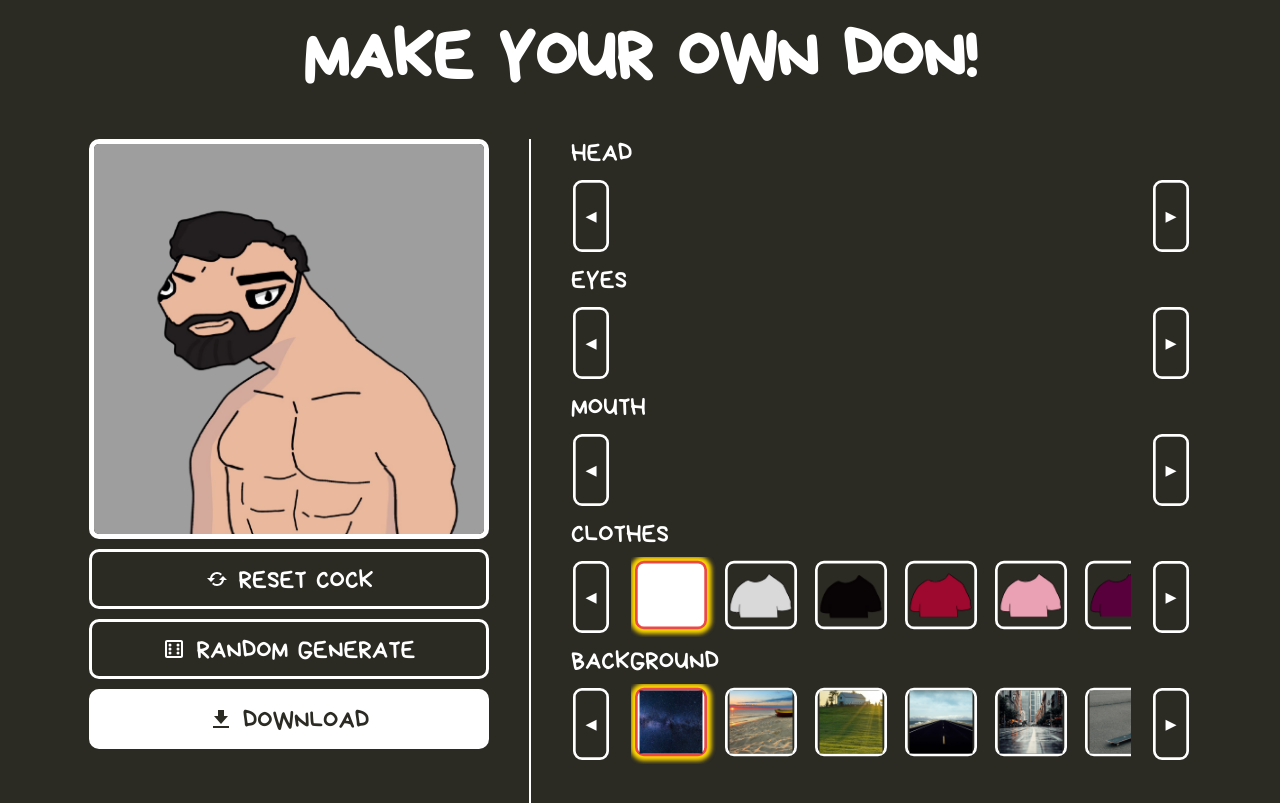
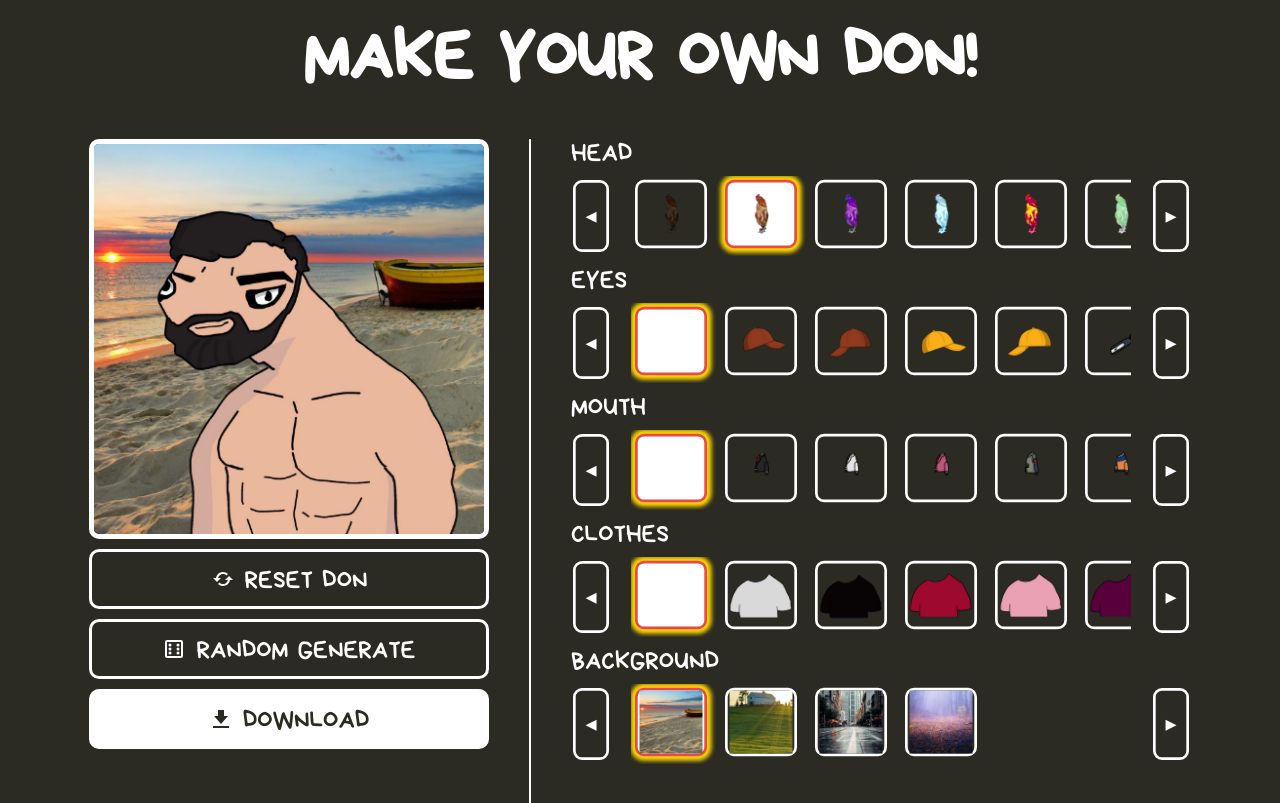
Before and after one commit to gyllianerae/don-bilsorian, a plain HTML site: page index.html in a window 1280 px wide. Shown: the part 73-876 px from the top of the page. Drawn offline with nearby package versions, Linux system fonts and the light colour scheme.

Commit message:
added bg

```diff
--- a/index.html
+++ b/index.html
@@ -37,7 +37,7 @@
                     <canvas id="mainCanvas"></canvas>
                     <div class="light-button" id="reset-btn">
                         <img src="mememaker-assets/img/refresh.png">
-                        RESET COCK
+                        RESET DON
                     </div>
                     <div class="light-button" id="random-btn">
                         <img src="mememaker-assets/img/dice.png">
@@ -64,8 +64,8 @@
                         </div>
                     </div>
 
-                    <div class="section-header">HEAD</div>
-                    <div class="selector">
+                    <div class="section-header hide">HEAD</div>
+                    <div class="selector hide">
                         <div class="dir-button" id="head-left">◀</div>
                         <div class="parts-wrap">
                             <div class="parts-list" id="head-list">
@@ -74,8 +74,8 @@
                         <div class="dir-button" id="head-right">▶</div>
                     </div>
 
-                    <div class="section-header">EYES</div>
-                    <div class="selector">
+                    <div class="section-header hide">EYES</div>
+                    <div class="selector hide">
                         <div class="dir-button" id="hat-left">◀</div>
                         <div class="parts-wrap">
                             <div class="parts-list" id="hat-list">
@@ -84,8 +84,8 @@
                         <div class="dir-button" id="hat-right">▶</div>
                     </div>
 
-                    <div class="section-header">MOUTH</div>
-                    <div class="selector">
+                    <div class="section-header hide">MOUTH</div>
+                    <div class="selector hide">
                         <div class="dir-button" id="top-left">◀</div>
                         <div class="parts-wrap">
                             <div class="parts-list" id="acc-list">
--- a/mememaker-assets/scripts/script.js
+++ b/mememaker-assets/scripts/script.js
@@ -134,55 +134,55 @@ function selectParts(type, idx) {
 
 AddParts(bodyList, 'body',0, 'mememaker-assets/img/icons/icon-0.png', 'mememaker-assets/img/don.png', true);
 
-// AddParts(headList, 'head',0, 'mememaker-assets/img/icons/icon-0.png', 'mememaker-assets/img/chicken/0.png');
-// AddParts(headList, 'head',1, 'mememaker-assets/img/icons/icon-1.png', 'mememaker-assets/img/chicken/1.png', true);
-// AddParts(headList, 'head',2, 'mememaker-assets/img/icons/icon-2.png', 'mememaker-assets/img/chicken/2.png');
-// AddParts(headList, 'head',3, 'mememaker-assets/img/icons/icon-3.png', 'mememaker-assets/img/chicken/3.png');
-// AddParts(headList, 'head',4, 'mememaker-assets/img/icons/icon-4.png', 'mememaker-assets/img/chicken/4.png');
-// AddParts(headList, 'head',5, 'mememaker-assets/img/icons/icon-5.png', 'mememaker-assets/img/chicken/5.png');
-// AddParts(headList, 'head',6, 'mememaker-assets/img/icons/icon-6.png', 'mememaker-assets/img/chicken/6.png');
-// AddParts(headList, 'head',7, 'mememaker-assets/img/icons/icon-7.png', 'mememaker-assets/img/chicken/7.png');
-// AddParts(headList, 'head',8, 'mememaker-assets/img/icons/icon-8.png', 'mememaker-assets/img/chicken/8.png');
-// AddParts(headList, 'head',9, 'mememaker-assets/img/icons/icon-9.png', 'mememaker-assets/img/chicken/9.png');
+AddParts(headList, 'head',0, 'mememaker-assets/img/icons/icon-0.png', 'mememaker-assets/img/chicken/0.png');
+AddParts(headList, 'head',1, 'mememaker-assets/img/icons/icon-1.png', 'mememaker-assets/img/chicken/1.png', true);
+AddParts(headList, 'head',2, 'mememaker-assets/img/icons/icon-2.png', 'mememaker-assets/img/chicken/2.png');
+AddParts(headList, 'head',3, 'mememaker-assets/img/icons/icon-3.png', 'mememaker-assets/img/chicken/3.png');
+AddParts(headList, 'head',4, 'mememaker-assets/img/icons/icon-4.png', 'mememaker-assets/img/chicken/4.png');
+AddParts(headList, 'head',5, 'mememaker-assets/img/icons/icon-5.png', 'mememaker-assets/img/chicken/5.png');
+AddParts(headList, 'head',6, 'mememaker-assets/img/icons/icon-6.png', 'mememaker-assets/img/chicken/6.png');
+AddParts(headList, 'head',7, 'mememaker-assets/img/icons/icon-7.png', 'mememaker-assets/img/chicken/7.png');
+AddParts(headList, 'head',8, 'mememaker-assets/img/icons/icon-8.png', 'mememaker-assets/img/chicken/8.png');
+AddParts(headList, 'head',9, 'mememaker-assets/img/icons/icon-9.png', 'mememaker-assets/img/chicken/9.png');
 
-// AddParts(hatList, 'hat',0, 'mememaker-assets/img/none.png', undefined, true);
-// AddParts(hatList, 'hat',1, 'mememaker-assets/img/icons/icon-head001.png', 'mememaker-assets/img/head/head001.png');
-// AddParts(hatList, 'hat',2, 'mememaker-assets/img/icons/icon-head002.png', 'mememaker-assets/img/head/head002.png');
-// AddParts(hatList, 'hat',3, 'mememaker-assets/img/icons/icon-head003.png', 'mememaker-assets/img/head/head003.png');
-// AddParts(hatList, 'hat',4, 'mememaker-assets/img/icons/icon-head004.png', 'mememaker-assets/img/head/head004.png');
-// AddParts(hatList, 'hat',5, 'mememaker-assets/img/icons/icon-head005.png', 'mememaker-assets/img/head/head005.png');
-// AddParts(hatList, 'hat',6, 'mememaker-assets/img/icons/icon-head006.png', 'mememaker-assets/img/head/head006.png');
-// AddParts(hatList, 'hat',7, 'mememaker-assets/img/icons/icon-head007.png', 'mememaker-assets/img/head/head007.png');
-// AddParts(hatList, 'hat',8, 'mememaker-assets/img/icons/icon-head008.png', 'mememaker-assets/img/head/head008.png');
-// AddParts(hatList, 'hat',9, 'mememaker-assets/img/icons/icon-head009.png', 'mememaker-assets/img/head/head009.png');
-// AddParts(hatList, 'hat',10, 'mememaker-assets/img/icons/icon-head010.png', 'mememaker-assets/img/head/head010.png');
-// AddParts(hatList, 'hat',11, 'mememaker-assets/img/icons/icon-head011.png', 'mememaker-assets/img/head/head011.png');
-// AddParts(hatList, 'hat',12, 'mememaker-assets/img/icons/icon-head012.png', 'mememaker-assets/img/head/head012.png');
-// AddParts(hatList, 'hat',13, 'mememaker-assets/img/icons/icon-head013.png', 'mememaker-assets/img/head/head013.png');
-// AddParts(hatList, 'hat',14, 'mememaker-assets/img/icons/icon-head014.png', 'mememaker-assets/img/head/head014.png');
-// AddParts(hatList, 'hat',15, 'mememaker-assets/img/icons/icon-head015.png', 'mememaker-assets/img/head/head015.png');
-// AddParts(hatList, 'hat',16, 'mememaker-assets/img/icons/icon-head016.png', 'mememaker-assets/img/head/head016.png');
-// AddParts(hatList, 'hat',17, 'mememaker-assets/img/icons/icon-head017.png', 'mememaker-assets/img/head/head017.png');
-// AddParts(hatList, 'hat',18, 'mememaker-assets/img/icons/icon-head018.png', 'mememaker-assets/img/head/head018.png');
-// AddParts(hatList, 'hat',19, 'mememaker-assets/img/icons/icon-head019.png', 'mememaker-assets/img/head/head019.png');
+AddParts(hatList, 'hat',0, 'mememaker-assets/img/none.png', undefined, true);
+AddParts(hatList, 'hat',1, 'mememaker-assets/img/icons/icon-head001.png', 'mememaker-assets/img/head/head001.png');
+AddParts(hatList, 'hat',2, 'mememaker-assets/img/icons/icon-head002.png', 'mememaker-assets/img/head/head002.png');
+AddParts(hatList, 'hat',3, 'mememaker-assets/img/icons/icon-head003.png', 'mememaker-assets/img/head/head003.png');
+AddParts(hatList, 'hat',4, 'mememaker-assets/img/icons/icon-head004.png', 'mememaker-assets/img/head/head004.png');
+AddParts(hatList, 'hat',5, 'mememaker-assets/img/icons/icon-head005.png', 'mememaker-assets/img/head/head005.png');
+AddParts(hatList, 'hat',6, 'mememaker-assets/img/icons/icon-head006.png', 'mememaker-assets/img/head/head006.png');
+AddParts(hatList, 'hat',7, 'mememaker-assets/img/icons/icon-head007.png', 'mememaker-assets/img/head/head007.png');
+AddParts(hatList, 'hat',8, 'mememaker-assets/img/icons/icon-head008.png', 'mememaker-assets/img/head/head008.png');
+AddParts(hatList, 'hat',9, 'mememaker-assets/img/icons/icon-head009.png', 'mememaker-assets/img/head/head009.png');
+AddParts(hatList, 'hat',10, 'mememaker-assets/img/icons/icon-head010.png', 'mememaker-assets/img/head/head010.png');
+AddParts(hatList, 'hat',11, 'mememaker-assets/img/icons/icon-head011.png', 'mememaker-assets/img/head/head011.png');
+AddParts(hatList, 'hat',12, 'mememaker-assets/img/icons/icon-head012.png', 'mememaker-assets/img/head/head012.png');
+AddParts(hatList, 'hat',13, 'mememaker-assets/img/icons/icon-head013.png', 'mememaker-assets/img/head/head013.png');
+AddParts(hatList, 'hat',14, 'mememaker-assets/img/icons/icon-head014.png', 'mememaker-assets/img/head/head014.png');
+AddParts(hatList, 'hat',15, 'mememaker-assets/img/icons/icon-head015.png', 'mememaker-assets/img/head/head015.png');
+AddParts(hatList, 'hat',16, 'mememaker-assets/img/icons/icon-head016.png', 'mememaker-assets/img/head/head016.png');
+AddParts(hatList, 'hat',17, 'mememaker-assets/img/icons/icon-head017.png', 'mememaker-assets/img/head/head017.png');
+AddParts(hatList, 'hat',18, 'mememaker-assets/img/icons/icon-head018.png', 'mememaker-assets/img/head/head018.png');
+AddParts(hatList, 'hat',19, 'mememaker-assets/img/icons/icon-head019.png', 'mememaker-assets/img/head/head019.png');
 
-// AddParts(topList, 'acc',0, 'mememaker-assets/img/none.png', undefined, true);
-// AddParts(topList, 'acc',1, 'mememaker-assets/img/icons/icon-top001.png', 'mememaker-assets/img/top/top001.png');
-// AddParts(topList, 'acc',2, 'mememaker-assets/img/icons/icon-top002.png', 'mememaker-assets/img/top/top002.png');
-// AddParts(topList, 'acc',3, 'mememaker-assets/img/icons/icon-top003.png', 'mememaker-assets/img/top/top003.png');
-// AddParts(topList, 'acc',4, 'mememaker-assets/img/icons/icon-top004.png', 'mememaker-assets/img/top/top004.png');
-// AddParts(topList, 'acc',5, 'mememaker-assets/img/icons/icon-top005.png', 'mememaker-assets/img/top/top005.png');
-// // AddParts(topList, 'acc',6, 'mememaker-assets/img/icons/icon-top006.png', 'mememaker-assets/img/top/top006.png');
-// AddParts(topList, 'acc',7, 'mememaker-assets/img/icons/icon-top007.png', 'mememaker-assets/img/top/top007.png');
-// AddParts(topList, 'acc',8, 'mememaker-assets/img/icons/icon-top008.png', 'mememaker-assets/img/top/top008.png');
-// AddParts(topList, 'acc',9, 'mememaker-assets/img/icons/icon-top009.png', 'mememaker-assets/img/top/top009.png');
-// AddParts(topList, 'acc',10, 'mememaker-assets/img/icons/icon-top010.png', 'mememaker-assets/img/top/top010.png');
-// AddParts(topList, 'acc',11, 'mememaker-assets/img/icons/icon-top011.png', 'mememaker-assets/img/top/top011.png');
-// AddParts(topList, 'acc',12, 'mememaker-assets/img/icons/icon-top012.png', 'mememaker-assets/img/top/top012.png');
-// AddParts(topList, 'acc',13, 'mememaker-assets/img/icons/icon-top013.png', 'mememaker-assets/img/top/top013.png');
-// AddParts(topList, 'acc',14, 'mememaker-assets/img/icons/icon-top014.png', 'mememaker-assets/img/top/top014.png');
-// AddParts(topList, 'acc',16, 'mememaker-assets/img/icons/icon-top016.png', 'mememaker-assets/img/top/top016.png');
-// AddParts(topList, 'acc',17, 'mememaker-assets/img/icons/icon-top017.png', 'mememaker-assets/img/top/top017.png');
+AddParts(topList, 'acc',0, 'mememaker-assets/img/none.png', undefined, true);
+AddParts(topList, 'acc',1, 'mememaker-assets/img/icons/icon-top001.png', 'mememaker-assets/img/top/top001.png');
+AddParts(topList, 'acc',2, 'mememaker-assets/img/icons/icon-top002.png', 'mememaker-assets/img/top/top002.png');
+AddParts(topList, 'acc',3, 'mememaker-assets/img/icons/icon-top003.png', 'mememaker-assets/img/top/top003.png');
+AddParts(topList, 'acc',4, 'mememaker-assets/img/icons/icon-top004.png', 'mememaker-assets/img/top/top004.png');
+AddParts(topList, 'acc',5, 'mememaker-assets/img/icons/icon-top005.png', 'mememaker-assets/img/top/top005.png');
+// AddParts(topList, 'acc',6, 'mememaker-assets/img/icons/icon-top006.png', 'mememaker-assets/img/top/top006.png');
+AddParts(topList, 'acc',7, 'mememaker-assets/img/icons/icon-top007.png', 'mememaker-assets/img/top/top007.png');
+AddParts(topList, 'acc',8, 'mememaker-assets/img/icons/icon-top008.png', 'mememaker-assets/img/top/top008.png');
+AddParts(topList, 'acc',9, 'mememaker-assets/img/icons/icon-top009.png', 'mememaker-assets/img/top/top009.png');
+AddParts(topList, 'acc',10, 'mememaker-assets/img/icons/icon-top010.png', 'mememaker-assets/img/top/top010.png');
+AddParts(topList, 'acc',11, 'mememaker-assets/img/icons/icon-top011.png', 'mememaker-assets/img/top/top011.png');
+AddParts(topList, 'acc',12, 'mememaker-assets/img/icons/icon-top012.png', 'mememaker-assets/img/top/top012.png');
+AddParts(topList, 'acc',13, 'mememaker-assets/img/icons/icon-top013.png', 'mememaker-assets/img/top/top013.png');
+AddParts(topList, 'acc',14, 'mememaker-assets/img/icons/icon-top014.png', 'mememaker-assets/img/top/top014.png');
+AddParts(topList, 'acc',16, 'mememaker-assets/img/icons/icon-top016.png', 'mememaker-assets/img/top/top016.png');
+AddParts(topList, 'acc',17, 'mememaker-assets/img/icons/icon-top017.png', 'mememaker-assets/img/top/top017.png');
 
 AddParts(clothesList, 'clothes',0, 'mememaker-assets/img/none.png', undefined, true);
 AddParts(clothesList, 'clothes', 1, 'mememaker-assets/img/icons/clothes/001.png', 'mememaker-assets/img/clothes/001.png');
@@ -204,25 +204,25 @@ AddParts(clothesList, 'clothes', 16, 'mememaker-assets/img/icons/clothes/016.png
 AddParts(clothesList, 'clothes', 17, 'mememaker-assets/img/icons/clothes/017.png', 'mememaker-assets/img/clothes/017.png');
 AddParts(clothesList, 'clothes', 18, 'mememaker-assets/img/icons/clothes/018.png', 'mememaker-assets/img/clothes/018.png');
 
-AddParts(bgList, 'bg',1, 'mememaker-assets/img/icons/icon-bg1.png', 'mememaker-assets/img/background/bg1.png', true);
-AddParts(bgList, 'bg',2, 'mememaker-assets/img/icons/icon-bg2.png', 'mememaker-assets/img/background/bg2.png');
+// AddParts(bgList, 'bg',1, 'mememaker-assets/img/icons/icon-bg1.png', 'mememaker-assets/img/background/bg1.png', true);
+AddParts(bgList, 'bg',2, 'mememaker-assets/img/icons/icon-bg2.png', 'mememaker-assets/img/background/bg2.png', true);
 AddParts(bgList, 'bg',3, 'mememaker-assets/img/icons/icon-bg3.png', 'mememaker-assets/img/background/bg3.png');
-AddParts(bgList, 'bg',4, 'mememaker-assets/img/icons/icon-bg4.png', 'mememaker-assets/img/background/bg4.png');
+// AddParts(bgList, 'bg',4, 'mememaker-assets/img/icons/icon-bg4.png', 'mememaker-assets/img/background/bg4.png');
 AddParts(bgList, 'bg',5, 'mememaker-assets/img/icons/icon-bg5.png', 'mememaker-assets/img/background/bg5.png');
-AddParts(bgList, 'bg',6, 'mememaker-assets/img/icons/icon-bg6.png', 'mememaker-assets/img/background/bg6.png');
+// AddParts(bgList, 'bg',6, 'mememaker-assets/img/icons/icon-bg6.png', 'mememaker-assets/img/background/bg6.png');
 AddParts(bgList, 'bg',7, 'mememaker-assets/img/icons/icon-bg7.png', 'mememaker-assets/img/background/bg7.png');
-AddParts(bgList, 'bg',8, 'mememaker-assets/img/icons/icon-bg8.png', 'mememaker-assets/img/background/bg8.png');
-AddParts(bgList, 'bg',9, 'mememaker-assets/img/icons/icon-bg9.png', 'mememaker-assets/img/background/bg9.png');
-AddParts(bgList, 'bg',10, 'mememaker-assets/img/icons/icon-bg10.png', 'mememaker-assets/img/background/bg10.png');
-AddParts(bgList, 'bg',11, 'mememaker-assets/img/icons/icon-bg11.png', 'mememaker-assets/img/background/bg11.png');
-AddParts(bgList, 'bg',12, 'mememaker-assets/img/icons/icon-bg12.png', 'mememaker-assets/img/background/bg12.png');
-AddParts(bgList, 'bg',13, 'mememaker-assets/img/icons/icon-bg13.png', 'mememaker-assets/img/background/bg13.png');
-AddParts(bgList, 'bg',14, 'mememaker-assets/img/icons/icon-bg14.png', 'mememaker-assets/img/background/bg14.png');
-AddParts(bgList, 'bg',15, 'mememaker-assets/img/icons/icon-bg15.png', 'mememaker-assets/img/background/bg15.png');
-AddParts(bgList, 'bg',16, 'mememaker-assets/img/icons/icon-bg16.png', 'mememaker-assets/img/background/bg16.png');
-AddParts(bgList, 'bg',17, 'mememaker-assets/img/icons/icon-bg17.png', 'mememaker-assets/img/background/bg17.png');
-AddParts(bgList, 'bg',18, 'mememaker-assets/img/icons/icon-bg18.png', 'mememaker-assets/img/background/bg18.png');
-AddParts(bgList, 'bg',19, 'mememaker-assets/img/icons/icon-bg19.png', 'mememaker-assets/img/background/bg19.png');
+// AddParts(bgList, 'bg',8, 'mememaker-assets/img/icons/icon-bg8.png', 'mememaker-assets/img/background/bg8.png');
+// AddParts(bgList, 'bg',9, 'mememaker-assets/img/icons/icon-bg9.png', 'mememaker-assets/img/background/bg9.png');
+// AddParts(bgList, 'bg',10, 'mememaker-assets/img/icons/icon-bg10.png', 'mememaker-assets/img/background/bg10.png');
+// AddParts(bgList, 'bg',11, 'mememaker-assets/img/icons/icon-bg11.png', 'mememaker-assets/img/background/bg11.png');
+// AddParts(bgList, 'bg',12, 'mememaker-assets/img/icons/icon-bg12.png', 'mememaker-assets/img/background/bg12.png');
+// AddParts(bgList, 'bg',13, 'mememaker-assets/img/icons/icon-bg13.png', 'mememaker-assets/img/background/bg13.png');
+// AddParts(bgList, 'bg',14, 'mememaker-assets/img/icons/icon-bg14.png', 'mememaker-assets/img/background/bg14.png');
+// AddParts(bgList, 'bg',15, 'mememaker-assets/img/icons/icon-bg15.png', 'mememaker-assets/img/background/bg15.png');
+// AddParts(bgList, 'bg',16, 'mememaker-assets/img/icons/icon-bg16.png', 'mememaker-assets/img/background/bg16.png');
+// AddParts(bgList, 'bg',17, 'mememaker-assets/img/icons/icon-bg17.png', 'mememaker-assets/img/background/bg17.png');
+// AddParts(bgList, 'bg',18, 'mememaker-assets/img/icons/icon-bg18.png', 'mememaker-assets/img/background/bg18.png');
+// AddParts(bgList, 'bg',19, 'mememaker-assets/img/icons/icon-bg19.png', 'mememaker-assets/img/background/bg19.png');
 
 
 
--- a/mememaker-assets/style/global.css
+++ b/mememaker-assets/style/global.css
@@ -12,6 +12,7 @@
     box-sizing: border-box;
     color: rgb(254, 255, 254);
 }
+
 
 body {
     overflow: hidden;
```
